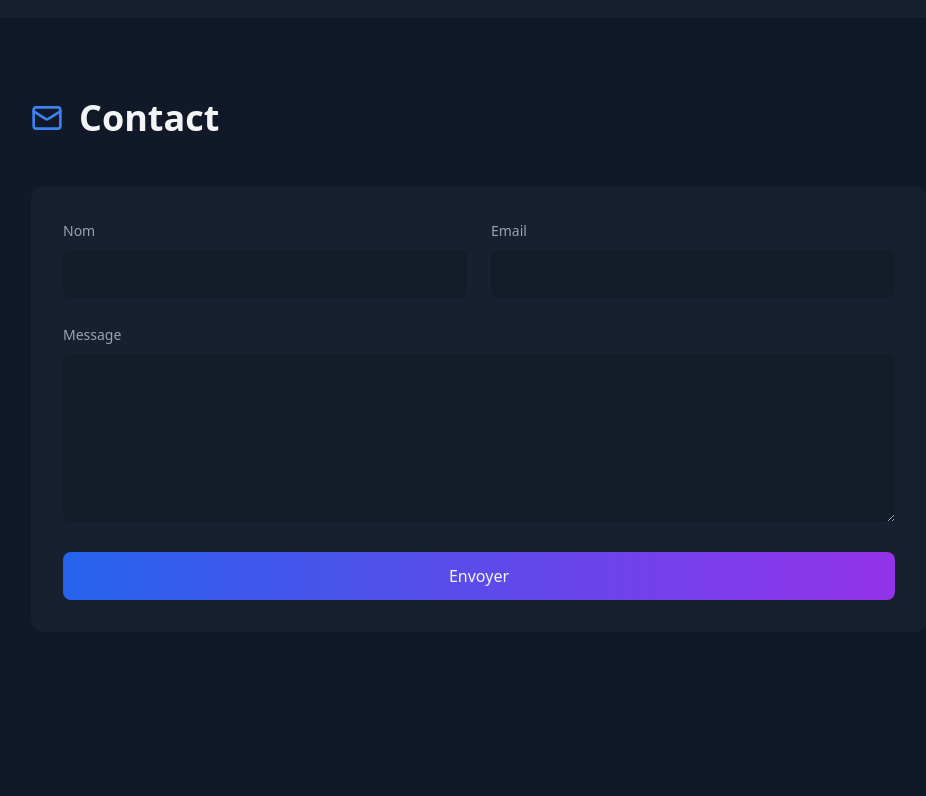
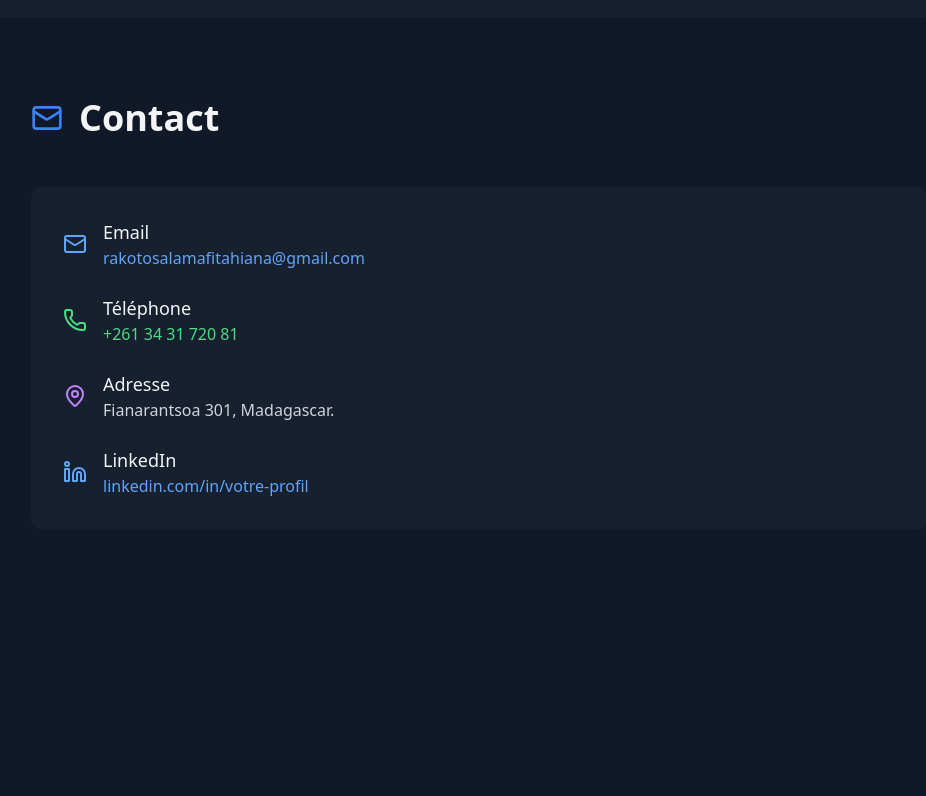
Before and after one commit to DarkZangetsu/Tailwinds-React-Portfolio, a React (Vite) app: page / in a window 1280 px wide. Shown: the part 4756-5552 px from the top of the page, without its empty margins (161-1087 px from the left). Built offline with nearby package versions, Linux system fonts and the light colour scheme.

Commit message:
update contact

```diff
--- a/src/components/sections/Contact.jsx
+++ b/src/components/sections/Contact.jsx
@@ -1,9 +1,8 @@
-import { Mail } from "lucide-react"
+import { Mail, Phone, MapPin, Linkedin } from "lucide-react";
 
 function Contact() {
     return (
         <div>
-            {/* Contact Section */}
             <section id="contact" className="min-h-screen py-20 px-4">
                 <div className="max-w-4xl mx-auto">
                     <div className="flex items-center gap-4 mb-12">
@@ -11,39 +10,61 @@ function Contact() {
                         <h2 className="text-4xl font-bold">Contact</h2>
                     </div>
                     <div className="bg-gray-800/50 backdrop-blur-sm rounded-xl p-8">
-                        <form className="space-y-6">
-                            <div className="grid grid-cols-1 md:grid-cols-2 gap-6">
-                                <div className="space-y-2">
-                                    <label className="text-sm text-gray-400">Nom</label>
-                                    <input
-                                        type="text"
-                                        className="w-full bg-gray-900/50 rounded-lg px-4 py-3 focus:outline-none focus:ring-2 focus:ring-blue-500 transition-all"
-                                    />
-                                </div>
-                                <div className="space-y-2">
-                                    <label className="text-sm text-gray-400">Email</label>
-                                    <input
-                                        type="email"
-                                        className="w-full bg-gray-900/50 rounded-lg px-4 py-3 focus:outline-none focus:ring-2 focus:ring-blue-500 transition-all"
-                                    />
+                        <div className="space-y-6">
+                            {/* Email */}
+                            <div className="flex items-center gap-4">
+                                <Mail className="w-6 h-6 text-blue-400" />
+                                <div>
+                                    <h3 className="text-lg font-medium">Email</h3>
+                                    <a href="mailto:votre.email@exemple.com" className="text-blue-400">
+                                        rakotosalamafitahiana@gmail.com
+                                    </a>
                                 </div>
                             </div>
-                            <div className="space-y-2">
-                                <label className="text-sm text-gray-400">Message</label>
-                                <textarea
-                                    rows={6}
-                                    className="w-full bg-gray-900/50 rounded-lg px-4 py-3 focus:outline-none focus:ring-2 focus:ring-blue-500 transition-all"
-                                ></textarea>
+
+                            {/* Téléphone */}
+                            <div className="flex items-center gap-4">
+                                <Phone className="w-6 h-6 text-green-400" />
+                                <div>
+                                    <h3 className="text-lg font-medium">Téléphone</h3>
+                                    <a href="tel:+33600000000" className="text-green-400">
+                                        +261 34 31 720 81
+                                    </a>
+                                </div>
                             </div>
-                            <button className="w-full bg-gradient-to-r from-blue-600 to-purple-600 hover:from-blue-700 hover:to-purple-700 py-3 rounded-lg transition-all duration-300">
-                                Envoyer
-                            </button>
-                        </form>
+
+                            {/* Adresse */}
+                            <div className="flex items-center gap-4">
+                                <MapPin className="w-6 h-6 text-purple-400" />
+                                <div>
+                                    <h3 className="text-lg font-medium">Adresse</h3>
+                                    <p className="text-gray-300">
+                                        Fianarantsoa 301, Madagascar.
+                                    </p>
+                                </div>
+                            </div>
+
+                            {/* LinkedIn */}
+                            <div className="flex items-center gap-4">
+                                <Linkedin className="w-6 h-6 text-blue-400" />
+                                <div>
+                                    <h3 className="text-lg font-medium">LinkedIn</h3>
+                                    <a
+                                        href="https://www.linkedin.com/in/fitahiana-florent-rakotosalama/"
+                                        target="_blank"
+                                        rel="noopener noreferrer"
+                                        className="text-blue-400"
+                                    >
+                                        linkedin.com/in/votre-profil
+                                    </a>
+                                </div>
+                            </div>
+                        </div>
                     </div>
                 </div>
             </section>
         </div>
-    )
+    );
 }
 
-export default Contact
+export default Contact;
--- a/src/components/sections/Skills.jsx
+++ b/src/components/sections/Skills.jsx
@@ -9,7 +9,7 @@ function Skills() {
                 { name: 'HTML5/CSS3', progress: 90 },
                 { name: 'JavaScript', progress: 85 },
                 { name: 'React.js', progress: 88 },
-                { name: 'TypeScript', progress: 80 }
+                { name: 'TypeScript', progress: 60 }
             ]
         },
         {
@@ -17,7 +17,7 @@ function Skills() {
             icon: <Server className="w-6 h-6 text-green-400" />,
             skills: [
                 { name: 'Python', progress: 88 },
-                { name: 'Java', progress: 82 },
+                { name: 'Java', progress: 70 },
                 { name: 'PHP', progress: 85 },
                 { name: 'Node.js', progress: 87 }
             ]
```
